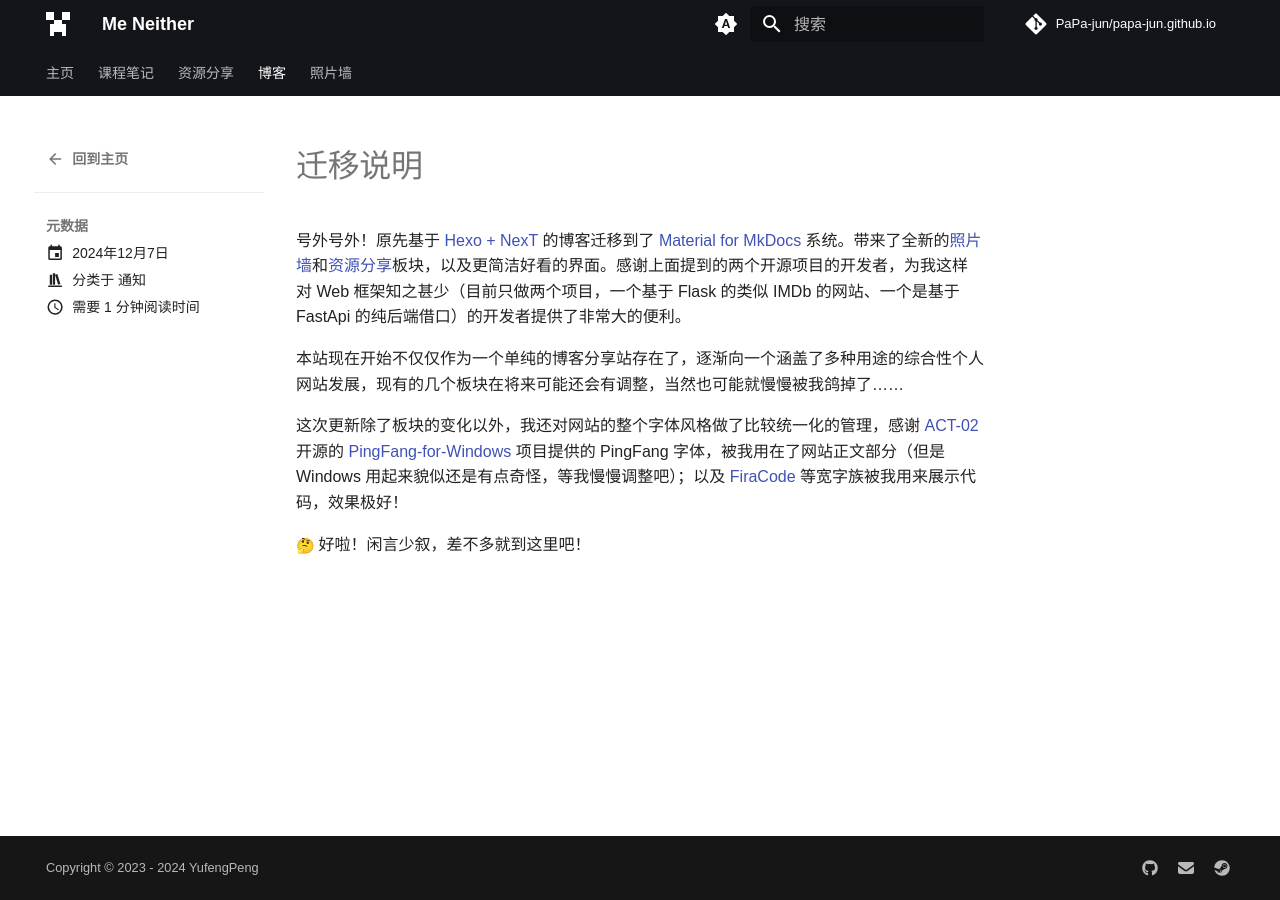
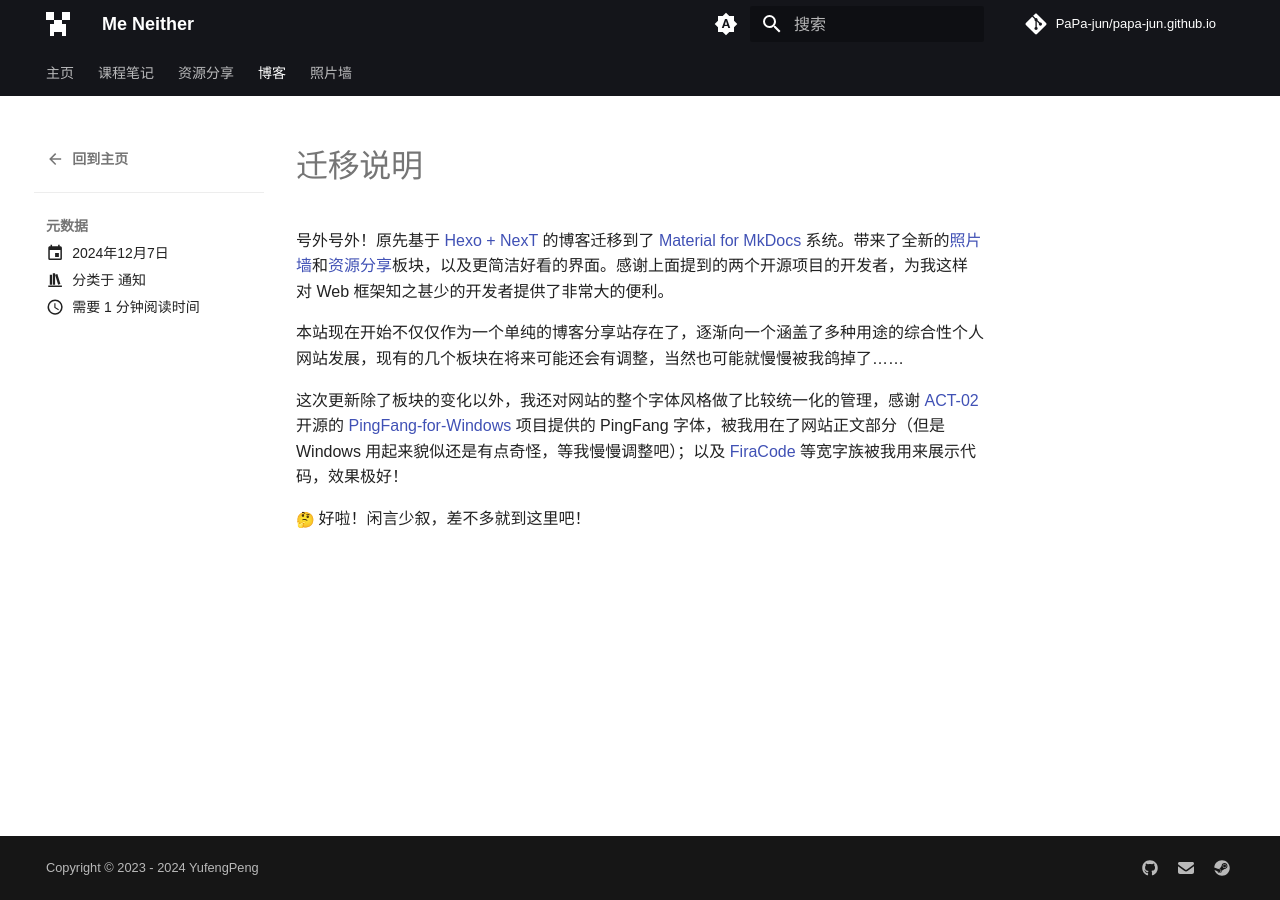
Before and after one commit to PaPa-jun/papa-jun.github.io, an MkDocs documentation site: the page built from docs/blog/posts/immigrant.md, in a window 1280 px wide. Built offline with MkDocs 1.6.1 and Material for MkDocs 9.7.7, drawn with Linux system fonts in a browser that asks for light colours; emoji names are drawn with the system emoji font; some web fonts are replaced; comment, search, counter and statistics services are not loaded.

```diff
--- a/docs/blog/posts/immigrant.md
+++ b/docs/blog/posts/immigrant.md
@@ -5,7 +5,7 @@
 date: 2024-12-7 17:41:00
 ---
 
-号外号外！原先基于 [Hexo + NexT](https://theme-next.js.org) 的博客迁移到了 [Material for MkDocs](https://squidfunk.github.io/mkdocs-material/) 系统。带来了全新的[照片墙](../../photos/index.md)和[资源分享](../../resources/index.md)板块，以及更简洁好看的界面。感谢上面提到的两个开源项目的开发者，为我这样对 Web 框架知之甚少（目前只做两个项目，一个基于 Flask 的类似 IMDb 的网站、一个是基于 FastApi 的纯后端借口）的开发者提供了非常大的便利。
+号外号外！原先基于 [Hexo + NexT](https://theme-next.js.org) 的博客迁移到了 [Material for MkDocs](https://squidfunk.github.io/mkdocs-material/) 系统。带来了全新的[照片墙](../../photos/index.md)和[资源分享](../../resources/index.md)板块，以及更简洁好看的界面。感谢上面提到的两个开源项目的开发者，为我这样对 Web 框架知之甚少的开发者提供了非常大的便利。
 
 本站现在开始不仅仅作为一个单纯的博客分享站存在了，逐渐向一个涵盖了多种用途的综合性个人网站发展，现有的几个板块在将来可能还会有调整，当然也可能就慢慢被我鸽掉了……
 
```
Also changed, not shown: requirements.txt (added, +32 -0 lines), 1 other file.
